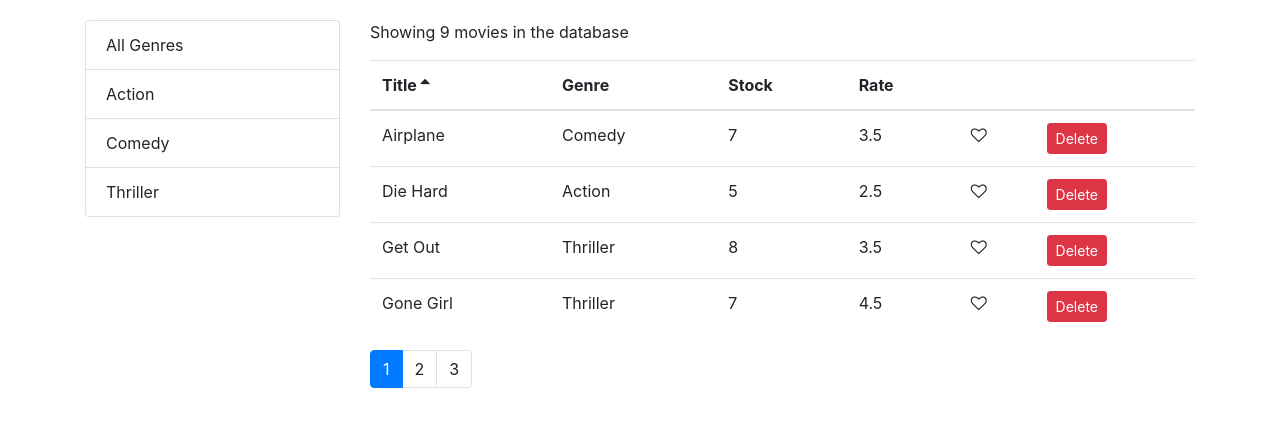
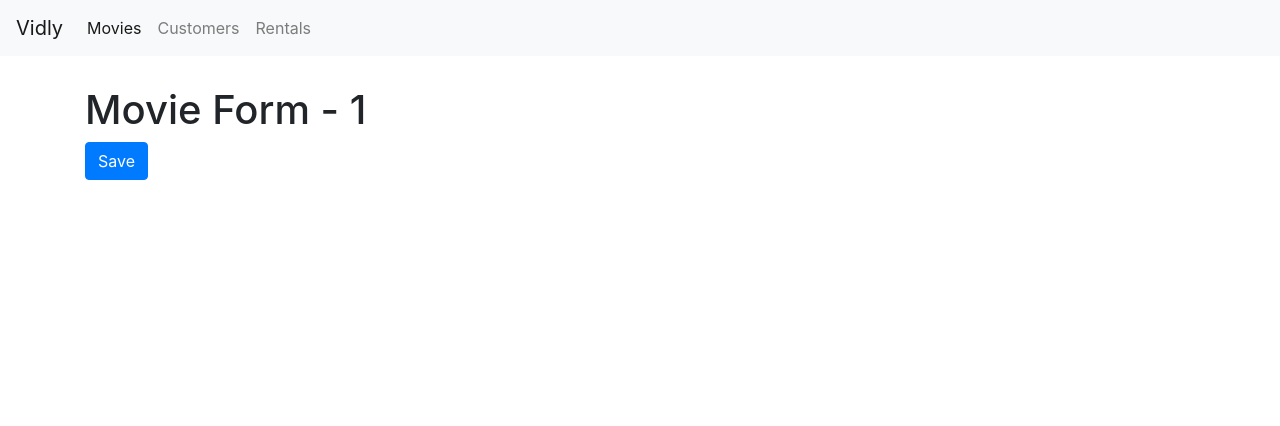
Before and after one commit to tessasullivan/vidly, a React (Create React App) app: page /movies/1 in a window 1280 px wide. Shown: the top 426 px of the page. Built offline with nearby package versions, Linux system fonts and the light colour scheme.

Commit message:
Added Routing, NavBar, and Movie Details components

```diff
--- a/package.json
+++ b/package.json
@@ -3,12 +3,16 @@
   "version": "0.1.0",
   "private": true,
   "dependencies": {
+    "add": "^2.0.6",
     "bootstrap": "^4.1.1",
     "font-awesome": "^4.7.0",
+    "git": "^0.1.5",
     "lodash": "^4.17.10",
     "prop-types": "^15.6.2",
+    "query-string": "^6.1.0",
     "react": "^16.8.6",
     "react-dom": "^16.8.6",
+    "react-router-dom": "^4.3.1",
     "react-scripts": "3.0.1"
   },
   "scripts": {
--- a/src/App.js
+++ b/src/App.js
@@ -1,13 +1,32 @@
-import React from 'react';
-import './App.css';
-import Movies from './components/movies';
+import React, { Component } from "react";
+import { Route, Switch, Redirect } from "react-router-dom";
+import Movies from "./components/movies";
+import MovieForm from "./components/movieForm";
+import NavBar from "./components/navbar";
+import Customers from "./components/customers";
+import Rentals from "./components/rentals";
+import NotFound from "./components/notFound";
+import "./App.css";
 
-function App() {
-  return (
-    <main className="container">
-      <Movies/>
-    </main>
-  );
+class App extends Component {
+  render() {
+    return (
+      <React.Fragment>
+        <NavBar />
+      <main className="container">
+        <Switch>
+          <Route path="/movies/:id" component={MovieForm}/>
+          <Route path="/movies" component={Movies} />
+          <Route path="/customers" component={Customers} />
+          <Route path="/rentals" component={Rentals} />
+          <Route path="/not-found" component={NotFound} />
+          <Redirect exact from="/" to="/movies" />
+          <Redirect to="/not-found"/>
+        </Switch>
+      </main>
+      </React.Fragment>
+    );
+  }
 }
 
 export default App;
--- /dev/null
+++ b/src/components/customers.jsx
@@ -0,0 +1,11 @@
+import React from 'react';
+
+const Customers = () => {
+  return (
+    <div>
+      <h1>Customers</h1>
+    </div>
+   );
+}
+
+export default Customers;
--- /dev/null
+++ b/src/components/movieForm.jsx
@@ -0,0 +1,12 @@
+import React from 'react';
+
+const MovieForm = ({match, history}) => {
+  return (
+    <div>
+      <h1>Movie Form - {match.params.id}</h1>
+      <button className="btn btn-primary" onClick={() => history.push('/movies')}>Save</button>
+    </div>
+   );
+}
+
+export default MovieForm;
--- a/src/components/moviesTable.jsx
+++ b/src/components/moviesTable.jsx
@@ -1,10 +1,15 @@
 import React, { Component } from "react";
+import { Link } from "react-router-dom";
 import Like from "./common/like";
 import Table from "./common/table";
 
 class MoviesTable extends Component {
   columns = [
-    { path: "title", label: "Title" },
+    {
+      path: "title",
+      label: "Title",
+      content: movie => <Link to={`/movies/${movie._id}`}>{movie.title}</Link>
+    },
     { path: "genre.name", label: "Genre" },
     { path: "numberInStock", label: "Stock" },
     { path: "dailyRentalRate", label: "Rate" },
--- /dev/null
+++ b/src/components/navbar.jsx
@@ -0,0 +1,45 @@
+import React from "react";
+import { NavLink, Link } from "react-router-dom";
+
+const NavBar = () => {
+  return (
+    <nav className="navbar navbar-expand-lg navbar-light bg-light">
+      <Link className="navbar-brand" to="#">
+        Vidly
+      </Link>
+      <button
+        className="navbar-toggler"
+        type="button"
+        data-toggle="collapse"
+        data-target="#navbarSupportedContent"
+        aria-controls="navbarSupportedContent"
+        aria-expanded="false"
+        aria-label="Toggle navigation"
+      >
+        <span className="navbar-toggler-icon" />
+      </button>
+
+      <div className="collapse navbar-collapse" id="navbarSupportedContent">
+        <ul className="navbar-nav mr-auto">
+          <li className="nav-item">
+            <NavLink className="nav-link" to="/movies">
+              Movies
+            </NavLink>
+          </li>
+          <li className="nav-item">
+            <NavLink className="nav-link" to="/customers">
+              Customers
+            </NavLink>
+          </li>
+          <li className="nav-item">
+            <NavLink className="nav-link" to="/rentals">
+              Rentals
+            </NavLink>
+          </li>
+        </ul>
+      </div>
+    </nav>
+  );
+};
+
+export default NavBar;
--- /dev/null
+++ b/src/components/notFound.jsx
@@ -0,0 +1,11 @@
+import React from 'react';
+
+const NotFound = () => {
+  return (
+    <div>
+      <h1>Not Found</h1>
+    </div>
+   );
+}
+
+export default NotFound;
--- /dev/null
+++ b/src/components/rentals.jsx
@@ -0,0 +1,11 @@
+import React from 'react';
+
+const Rentals = () => {
+  return (
+    <div>
+      <h1>Rentals</h1>
+    </div>
+   );
+}
+
+export default Rentals;
--- a/src/index.css
+++ b/src/index.css
@@ -1,6 +1,6 @@
 body {
   margin: 0;
-  padding: 20px 0 0 0;
+  padding: 0;
   font-family: -apple-system, BlinkMacSystemFont, "Segoe UI", "Roboto", "Oxygen",
     "Ubuntu", "Cantarell", "Fira Sans", "Droid Sans", "Helvetica Neue",
     sans-serif;
@@ -16,3 +16,7 @@
 .clickable {
   cursor: pointer;
 }
+
+.navbar {
+  margin-bottom: 30px;
+}
--- a/src/index.js
+++ b/src/index.js
@@ -1,12 +1,18 @@
-import React from 'react';
-import ReactDOM from 'react-dom';
-import './index.css';
-import App from './App';
-import * as serviceWorker from './serviceWorker';
-import 'bootstrap/dist/css/bootstrap.css';
-import 'font-awesome/css/font-awesome.css';
+import React from "react";
+import ReactDOM from "react-dom";
+import { BrowserRouter } from "react-router-dom";
+import "./index.css";
+import App from "./App";
+import * as serviceWorker from "./serviceWorker";
+import "bootstrap/dist/css/bootstrap.css";
+import "font-awesome/css/font-awesome.css";
 
-ReactDOM.render(<App />, document.getElementById('root'));
+ReactDOM.render(
+  <BrowserRouter>
+    <App />
+  </BrowserRouter>,
+  document.getElementById("root")
+);
 
 // If you want your app to work offline and load faster, you can change
 // unregister() to register() below. Note this comes with some pitfalls.
```
Also changed, not shown: 1 other file (tests, documents, lock files or other folders).
